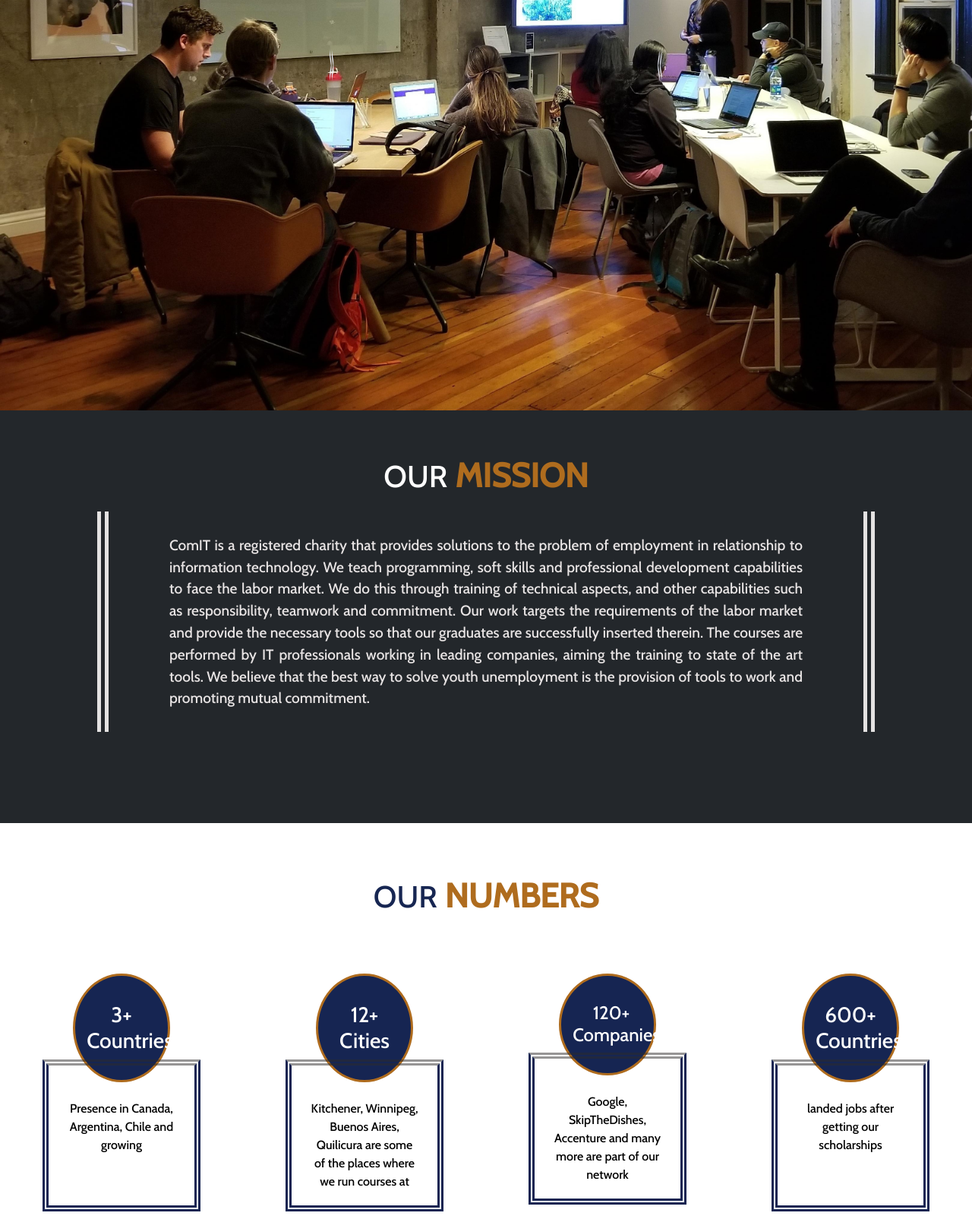
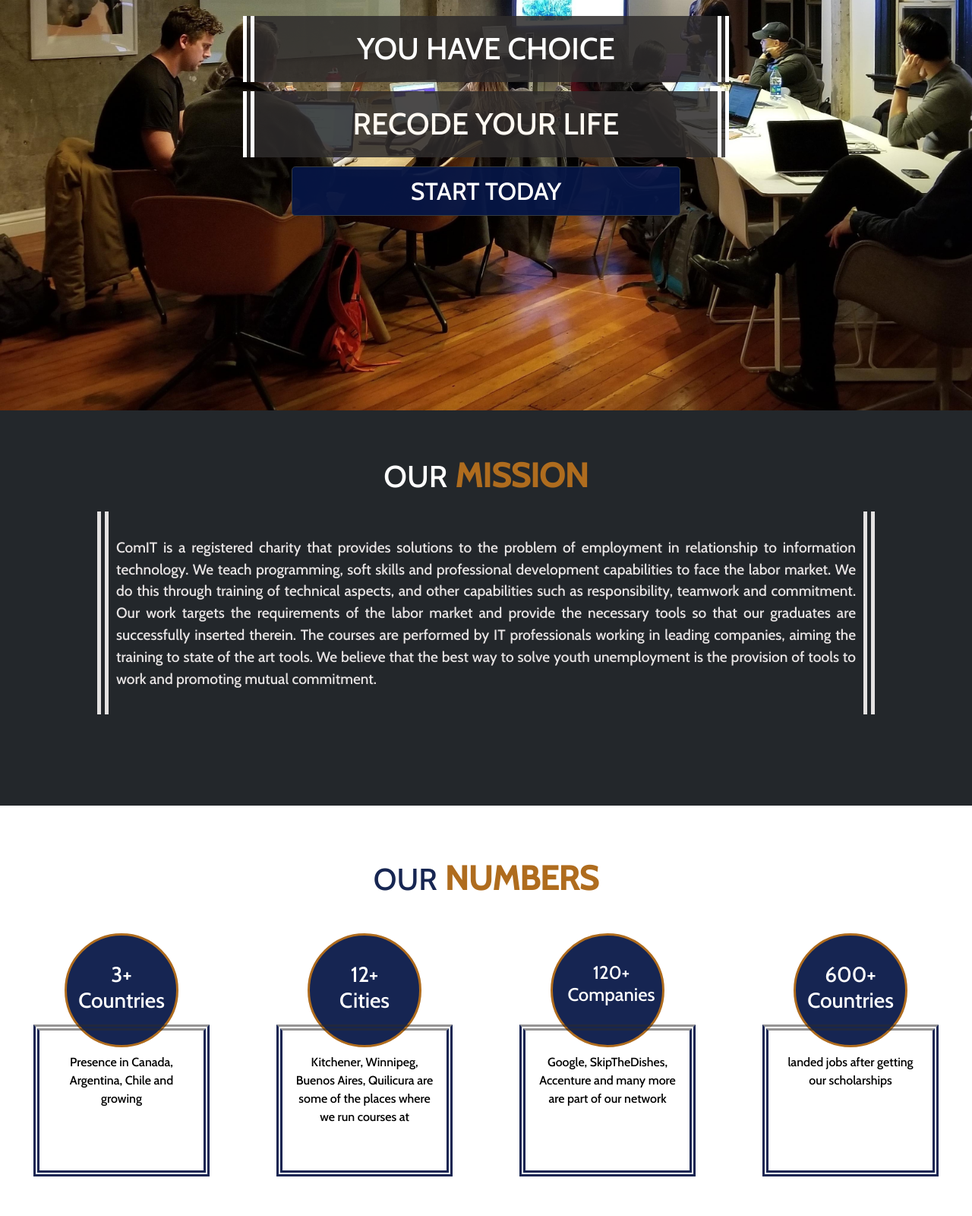
Before and after one commit to ZahraB21/ComIT, a plain HTML site: page index.html in a window 1280 px wide. Shown: the part 340-1940 px from the top of the page at 76% size. Drawn offline with nearby package versions, Linux system fonts and the light colour scheme.

Commit message:
Adding the other main sections

```diff
--- a/index.html
+++ b/index.html
@@ -44,14 +44,8 @@
                 <div class="row" id="header_row_2">
                     <div class="col-xs-12 col-sm-12 col-md-12 col-lg-6" id ="header_div_2">
                         <div id="header_column">
-                            <h1 id='time'>You have a choice</h1>
+                            <h1 id='time'>You have choice</h1>
                             <h1 id="recode"> Recode your life</h1>
-                            <div>
-                                <span id="left">&gt;&gt;</span>
-                            </div>
-                            <div>
-                                <span id = "right">&lt;&lt;</span>
-                            </div>
                             <div>
                                 <a href="#register" class="btn btn-dark btn-lg">Start Today</a>
                             </div>
@@ -105,7 +99,7 @@
                         </div>
                         <div class="col-xs-6 col-sm-6 col-md-6 col-lg-3">
                             <div class = 'cols'>
-                                <h3>12+ Cities</h3>
+                                <h3>12+ <br>Cities</h3>
                                 <p>Kitchener, Winnipeg, Buenos Aires, Quilicura
                                     are some of the places where we run courses at</p>
                             </div>
--- a/styles/home_styles.scss
+++ b/styles/home_styles.scss
@@ -24,7 +24,6 @@ body{
 
 .row{
     padding: 0;
-    // margin: 0;
 }
 
 // Header
@@ -98,16 +97,17 @@ header{
             background-size: cover;
 
             #header_column{
-                // display: flex;
-                // flex-direction: column;
-                // justify-content: center;
-                // align-items: center;
+                display: flex;
+                flex-direction: column;
+                justify-content: center;
+                align-items: center;
                 width: 100%;
                 height: 100%;
             }
 
             h1{
-                padding: 1.5% 3%;
+                font-size: 2rem;
+                padding: 1.5% 2%;
                 text-transform: uppercase;
                 color: white;
                 background: rgba(46, 44, 44, 0.86);
@@ -117,72 +117,43 @@ header{
             }
 
             #time{
-                width: 50%;
-                margin: -10% auto 1% auto;
+                width: 80%;
+                margin: 0% auto 1% auto;
             }
 
             #recode {
-                width: 50%;
-                margin: 0 auto 1% auto;
+                width: 80%;
+                margin: 0 auto;
                 padding-right: 0;
                 animation: change-color ease-in 4.17s infinite;
             }
 
-            div{
-
-                #left, #right{
-                    color: white;
-                    font-size: 6rem;
-                    display: block;
-                    z-index: 1;
-                    position: absolute;
-                }
-
-                #left{
-                    animation: slide-left 4.179s ease-in infinite;
-                    bottom: 48.5vh;
-                    left: 31vw;
-                }
-
-                #right{
-                    animation: slide-right 4.179s ease-in infinite;
-                    bottom: 48.5vh;
-                    right: 29vw;
-                }
-            }
-
-            div:nth-of-type(3){
+            div:nth-of-type(1){
                 width: 100%;
                 margin: 0 auto;
                 text-align: center;
                 z-index: inherit;
 
                 .btn{
+                    font-size: 1rem;
                     text-transform: uppercase;
-                    width: 25%;
+                    width: 65%;
                     text-align: center;
-                    margin-left: auto;
-                    margin-right: auto;
-                    padding: 12.5px 0;
+                    margin: 1.5% auto;
+                    padding: 7.5px 0;
                     background-color: $darkColor;
-
                 }
+            }
         }
     }
-    }
+}
 
-
-    }
-
-
-
+// MAIN
 main{
-
     h1{
         text-transform: uppercase;
         margin: 20px auto;
         font-size: 2.5em;
-
         span{
             text-transform: uppercase;
             padding: 7px 0 7px 10px;
@@ -190,44 +161,41 @@ main{
             border-radius: 0.3em;
             font-weight: bold;
             font-size: 1.1em;
-            //text-shadow: 2px 1px 3px white;
         }
     }
 
+    // SECTION: WHAT WE DO
     #what_we_do{
         @include darkBackground();
 
-
         #description{
-
             p{
+                padding: 33px 10px;
                 color: rgba(236, 232, 232, 0.986);
                 width: 80%;
                 margin: 10px auto 120px auto;
                 text-align: justify;
                 font-size: 1.2em;
                 line-height: 1.5em;
-                padding: 30px 80px;
-                border-left: 15px double rgb(228, 226, 226);
-                border-right: 15px double rgb(228, 226, 226);
+
             }
         }
     }
 
+    // SECTION: OUR NUMBERS
     #our_numbers{
-
-        margin: 50px auto 10% auto;
+        margin: 50px auto 15% auto;
 
         .row{
             width: 100%;
-            margin: 20px auto;
+            margin: 10px auto;
             padding: 0;
             text-align: center;
         }
 
         h1{
             color: #061646ee;
-            margin-bottom: 50px;
+            margin-bottom: 30px;
         }
 
         #number_columns{
@@ -238,15 +206,16 @@ main{
 
         .cols{
             width: 80%;
-            margin: 0 auto;
+            margin: 0 auto 20px auto;
 
             h3{
-                width: 55%;
+                width: 150px;
+                height: 150px;
+                border-radius: 50%;
                 text-align: center;
                 padding: 35px 15px;
                 margin: 5px auto 0 auto;
                 border: 3px solid $secondColor;
-                border-radius: 50%;
                 color: white;
                 background-color: $darkColor;
                 z-index: 1;
@@ -258,11 +227,10 @@ main{
             }
 
             p{
-                width: 90%;
                 height: 200px;
                 color: black;
                 margin: -30px auto 0px auto;
-                padding: 45px 25px 25px 25px ;
+                padding: 30px 15px 0 15px ;
                 border-top: 8px double rgba(46, 44, 44, 0.5);
                 border-left: 8px double $darkColor;
                 border-right: 8px double $darkColor;
@@ -273,6 +241,7 @@ main{
 
     }
 
+    // SECTION: WE ARE
     #who_we_are{
         @include darkBackground();
 
--- a/styles/media_queries.scss
+++ b/styles/media_queries.scss
@@ -1,8 +1,73 @@
 // ---------------- MEDIA QUERIES ----------------
+@media only screen and (min-width: 776px) {
+    main{
+        #what_we_do{
+            #description{
+                p{
+                    padding: 30px 90px;
+                    border-left: 15px double rgb(228, 226, 226);
+                    border-right: 15px double rgb(228, 226, 226);
+                }
+            }
+        }
+    }
+}
 
-@media (min-width: 992px){
-    .navbar-expand-lg .navbar-nav {
-        justify-content: flex-end;
+@media only screen and (max-width: 991px) {
+    header{
+        .navbar{
+            .navbar-toggler{
+                margin-right: 5%;
+            }
+        }
     }
+}
 
+@media only screen and (min-width: 992px){
+    header{
+        .navbar-expand-lg .navbar-nav {
+            justify-content: flex-end;
+        }
+        #header_row_2{
+            #header_div_2{
+                #header_column{
+                    h1{
+                        padding: 1.5% 3%;
+                    }
+
+                    #time{
+                        width: 50%;
+                        font-size: 2.5rem;
+                    }
+
+                    #recode{
+                        width: 50%;
+                        font-size: 2.5rem;
+                        margin: 0 auto 1% auto;
+                    }
+
+                    .btn{
+                        width: 40%;
+                        font-size: 2rem;
+                        margin: 0 auto;
+                    }
+               }
+            }
+        }
+
+    }
 }
+
+@media only screen and (min-width: 1200px) {
+    header{
+        #header_row_2{
+            #header_div_2{
+                #header_column{
+                    #time{
+                        margin: 2% auto 1% auto;
+                    }
+                }
+            }
+        }
+    }
+}
```
Also changed, not shown: styles/home_styles.css, styles/media_queries.css, 2 other files.
